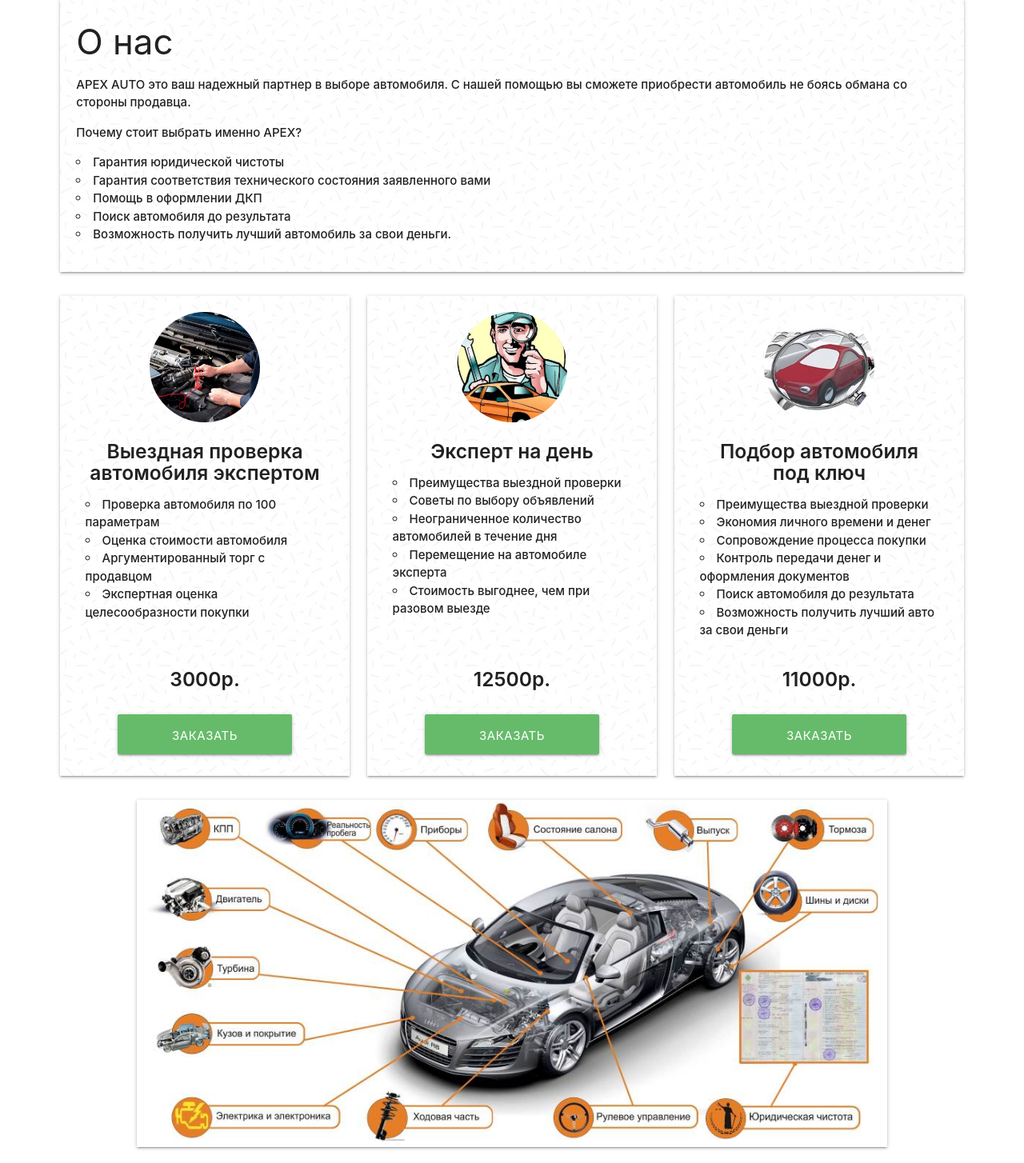
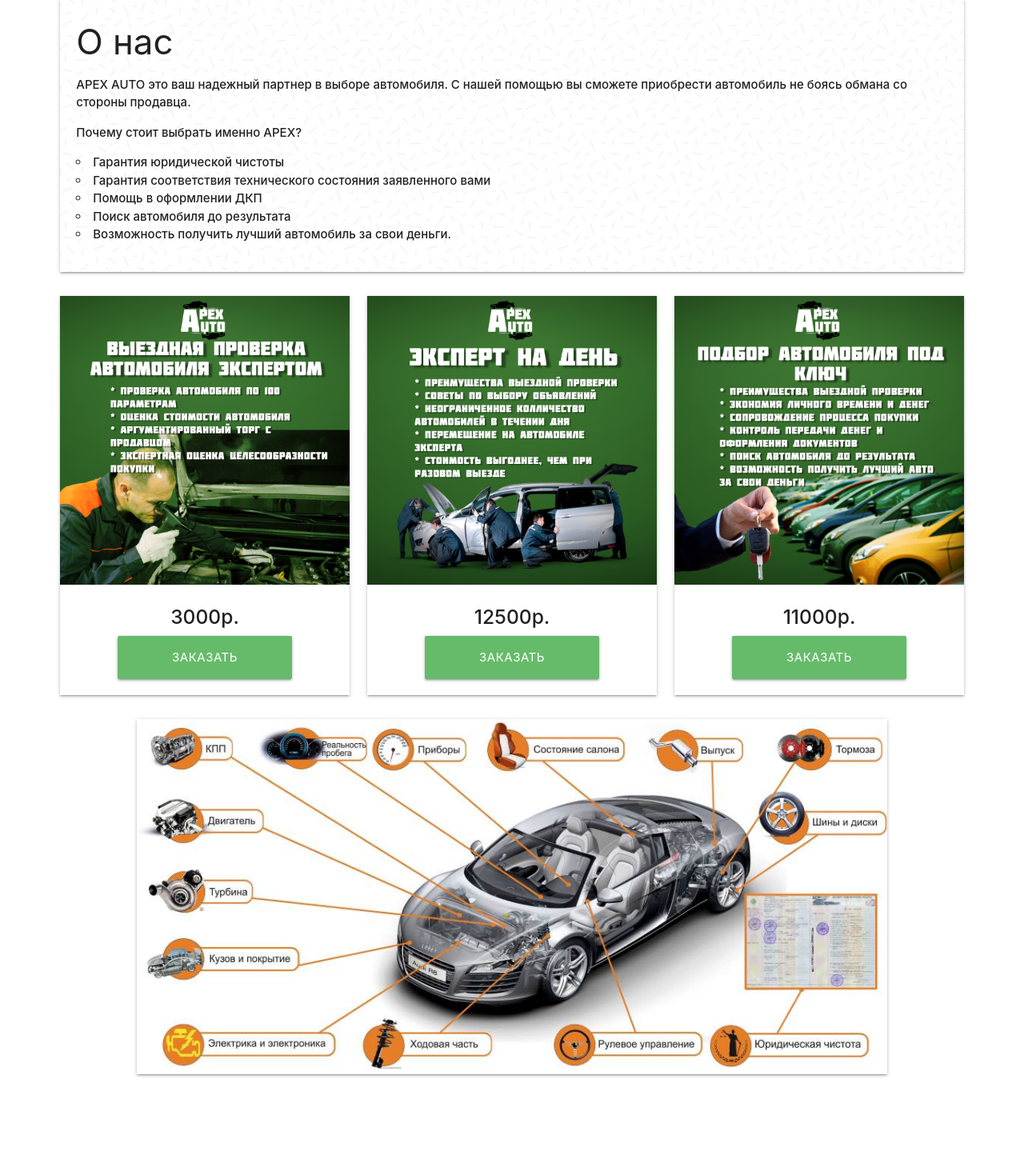
Before and after one commit to FellowCode/Apex, a Django app: page / in a window 1280 px wide. Shown: the part 95-1549 px from the top of the page at 80% size. After the commit the page ends 1441 px from the top, so only its background shows below. Run offline with Django 3.2, Linux system fonts and the light colour scheme; some libraries are stand-ins or nearby versions.

Commit message:
update index

```diff
--- a/static/css/index.css
+++ b/static/css/index.css
@@ -16,49 +16,29 @@
     list-style: disc inside;
     font-weight: 500;
 }
-
-.about-card {
-    background: url("../img/Pattern1.jpg") repeat;
-    padding: 20px !important;
-    margin-top: 30px;
-    height: 600px;
-    position: relative;
+.no-padding {
+    padding: 0 !important;
 }
-.about-img {
+.about-card{
     margin-top: 30px;
 }
-.about-card h5 {
-    width: 100%;
+.about-card .bottom-block{
+    padding: 20px 0;
+}
+.about-card h5.price{
+    font-weight: 500;
     text-align: center;
-    font-weight: 600;
+    margin-bottom: 10px;
+    margin-top: 0;
 }
-.about-card ul:not(.browser-default)>li {
-    list-style: circle inside;
+.about-img{
+    margin-top: 30px;
 }
-.about-card ul>li {
-    list-style: disc inside;
-    font-weight: 500;
+.show-on-med-only{
+    display: none;
 }
-.about-card a.btn-large{
-    margin-top: 20px;
-    height: 50px;
-}
-@media only screen and (min-width: 600px) {
-    .about-card .bottom-block {
-        position: absolute;
-        bottom: 0;
-        left: 0;
-        width: 100%;
-        height: 150px;
+@media only screen and (max-width: 992px) and (min-width: 600px){
+    .show-on-med-only{
+        display: block;
     }
 }
-@media only screen and (max-width: 600px){
-    .about-card .bottom-block{
-        position: relative;
-        float: left;
-        width: 100%;
-    }
-    .about-card {
-        height: auto;
-    }
-}
--- a/templates/Main/About.html
+++ b/templates/Main/About.html
@@ -24,7 +24,7 @@
                         <a href="https://www.ok.ru/apex.auto"><img alt src="{% static 'img/odnkl.png' %}" class="responsive-img"></a>
                     </div>
                     <div class="soc-btn">
-                        <a href="https://vk.com/id536867474"><img alt src="{% static 'img/insta.png' %}" class="responsive-img"></a>
+                        <a href="https://vk.com/away.php?utf=1&to=https%3A%2F%2Finstagram.com%2Fapex_auto79%3Futm_source%3Dig_profile_share%26igshid%3Dyzahv6g8d1aq"><img alt src="{% static 'img/insta.png' %}" class="responsive-img"></a>
                     </div>
                 </div>
             </div>
--- a/templates/Main/Index.html
+++ b/templates/Main/Index.html
@@ -4,7 +4,7 @@
 {% block title %}Apex Биробиджан{% endblock %}
 
 {% block stylesheet %}
-    <link href="{% static 'css/index.css' %}?version=5" rel="stylesheet">
+    <link href="{% static 'css/index.css' %}?version=6" rel="stylesheet">
 {% endblock %}
 {% block content %}
     <div class="container">
@@ -24,21 +24,11 @@
                 </div>
             </div>
             <div class="col s12 m6 l4">
-                <div class="col s12 z-depth-1 about-card">
-                    <div class="col s6 offset-s3">
-                        <img class="responsive-img circle" src="{% static 'img\1_1.jpg' %}">
+                <div class="col s12 z-depth-1 about-card no-padding">
+                    <div class="col s12 no-padding">
+                        <img alt class="responsive-img" src="{% static 'img\apex2.jpg' %}">
                     </div>
-                    <div class="col s12">
-                        <h5 class="title">Выездная проверка автомобиля экспертом</h5>
-                        <ul>
-                            <li>Проверка автомобиля по 100 параметрам</li>
-                            <li>Оценка стоимости автомобиля</li>
-                            <li>Аргументированный торг с продавцом</li>
-                            <li>Экспертная оценка целесообразности покупки</li>
-                        </ul>
-
-                    </div>
-                    <div class="bottom-block">
+                    <div class="col s12 bottom-block">
                         <h5 class="price">3000р.</h5>
                         <div class="col s10 offset-s1 l8 offset-l2">
                         <a href="/service/order?id=1" class="waves-effect waves-light btn-large full-width green lighten-1">Заказать</a>
@@ -47,21 +37,11 @@
                 </div>
            </div>
             <div class="col s12 m6 l4">
-                <div class="col s12 z-depth-1 about-card">
-                    <div class="col s6 offset-s3">
-                        <img class="responsive-img circle" src="{% static 'img\2_1.jpg' %}">
+                <div class="col s12 z-depth-1 about-card no-padding">
+                    <div class="col s12 no-padding">
+                        <img alt class="responsive-img" src="{% static 'img\apex3.jpg' %}">
                     </div>
-                    <div class="col s12">
-                        <h5 class="title">Эксперт на день</h5>
-                        <ul>
-                            <li>Преимущества выездной проверки</li>
-                            <li>Советы по выбору объявлений</li>
-                            <li>Неограниченное количество автомобилей в течение дня</li>
-                            <li>Перемещение на автомобиле эксперта</li>
-                            <li>Стоимость выгоднее, чем при разовом выезде</li>
-                        </ul>
-                    </div>
-                    <div class="bottom-block">
+                    <div class="col s12 bottom-block">
                         <h5 class="price">12500р.</h5>
                         <div class="col s10 offset-s1 l8 offset-l2">
                         <a href="/service/order?id=2" class="waves-effect waves-light btn-large full-width green lighten-1">Заказать</a>
@@ -69,32 +49,34 @@
                     </div>
                 </div>
            </div>
-            <div class="col s12 m6 l4">
-                <div class="col s12 z-depth-1 about-card">
-                    <div class="col s6 offset-s3">
-                        <img class="responsive-img circle" src="{% static 'img\3_1.jpg' %}">
+            <div class="col s12 m6 l4 hide-on-med-only">
+                <div class="col s12 z-depth-1 about-card no-padding">
+                    <div class="col s12 no-padding">
+                        <img alt class="responsive-img" src="{% static 'img\apex1.jpg' %}">
                     </div>
-                    <div class="col s12">
-                        <h5 class="title">Подбор автомобиля под ключ</h5>
-                        <ul>
-                            <li>Преимущества выездной проверки</li>
-                            <li>Экономия личного времени и денег</li>
-                            <li>Сопровождение процесса покупки</li>
-                            <li>Контроль передачи денег и оформления документов</li>
-                            <li>Поиск автомобиля до результата</li>
-                            <li>Возможность получить лучший авто за свои деньги</li>
-                        </ul>
-                    </div>
-                    <div class="bottom-block">
+                    <div class="col s12 bottom-block">
                         <h5 class="price">11000р.</h5>
                         <div class="col s10 offset-s1 l8 offset-l2">
                         <a href="/service/order?id=3" class="waves-effect waves-light btn-large full-width green lighten-1">Заказать</a>
                         </div>
                     </div>
                 </div>
-            </div>
+           </div>
+            <div class="col s12 l4 show-on-med-only">
+                <div class="col s6 offset-s3 z-depth-1 about-card no-padding">
+                    <div class="col s12 no-padding">
+                        <img alt class="responsive-img" src="{% static 'img\apex1.jpg' %}">
+                    </div>
+                    <div class="col s12 bottom-block">
+                        <h5 class="price">11000р.</h5>
+                        <div class="col s10 offset-s1 l8 offset-l2">
+                        <a href="/service/order?id=3" class="waves-effect waves-light btn-large full-width green lighten-1">Заказать</a>
+                        </div>
+                    </div>
+                </div>
+           </div>
             <div class="col s12 m12 l10 offset-l1">
-                <div class="col s12 z-depth-1 about-img">
+                <div class="col s12 z-depth-1 about-img no-padding">
                     <img class="responsive-img" src="{% static 'img/Service.jpg' %}">
                 </div>
             </div>
```
Also changed, not shown: static/img/apex1.jpg (added), static/img/apex2.jpg (added), static/img/apex3.jpg (added).
